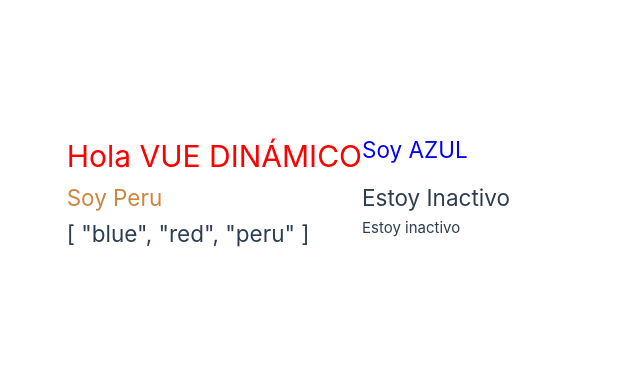
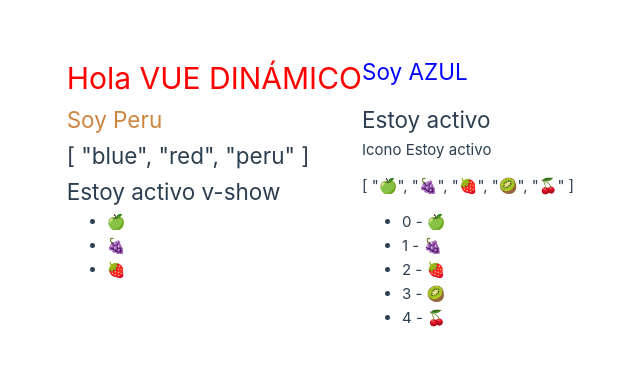
Before and after one commit to NEBULA1978/VUE3-COMPOSITION-API, a Vue app in the folder vue-project/: page / in a window 1280 px wide. Shown: the part 208-574 px from the top of the page, without its empty margins (278-918 px from the left). Built offline with nearby package versions, Linux system fonts and the light colour scheme.

Commit message:
v-for array mostrando indices

```diff
--- a/vue-project/src/App.vue
+++ b/vue-project/src/App.vue
@@ -2,11 +2,13 @@
 // alert("HOla desde js")
 const name = 'vue dinámico'
 const styleColor = "color:blue"
-const arrayColores = ["blue","red","peru"]
-// const activo = true
-const activo = false
+const arrayColores = ["blue", "red", "peru"]
+const activo = true
+// const activo = false
 // const activo = null
 // const activo = false
+const arryFrutas = ['🍏', '🍇', '🍓', '🥝', '🍒'];
+
 </script>
 
 <template>
@@ -26,16 +28,33 @@
 
   <p v-if="activo === true">
     <span>Icono</span>
-  Estoy activo</p>
+    Estoy activo
+  </p>
+
   <p v-else-if="activo === false">Estoy inactivo</p>
   <h2 v-else>Estoy indeciso</h2>
 
   <h2 v-show="activo">Estoy activo v-show</h2>
 
+  {{ arryFrutas }}
+  <!-- FORMA no procedural -->
+  <ul>
+    <li>{{ arryFrutas[0] }}</li>
+    <li>{{ arryFrutas[1] }}</li>
+    <li>{{ arryFrutas[2] }}</li>
+  </ul>
+<!-- v-for igual que arriba pero mejor -->
+<ul>
+  <li v-for="(fruta,index) in arryFrutas">
+  {{ index }} - {{ fruta }}
+  </li>
+</ul>
+
+
 </template>
 
 <style scoped>
-h1{
-  color:red;
+h1 {
+  color: red;
 }
 </style>
```
Lines whose indentation alone changed are shown as unchanged.
